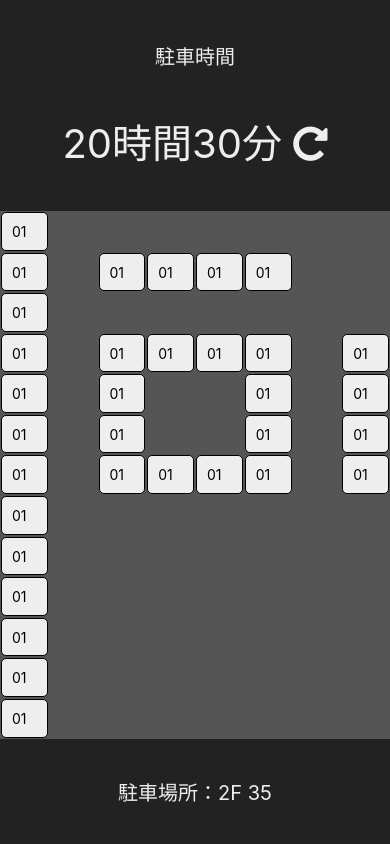
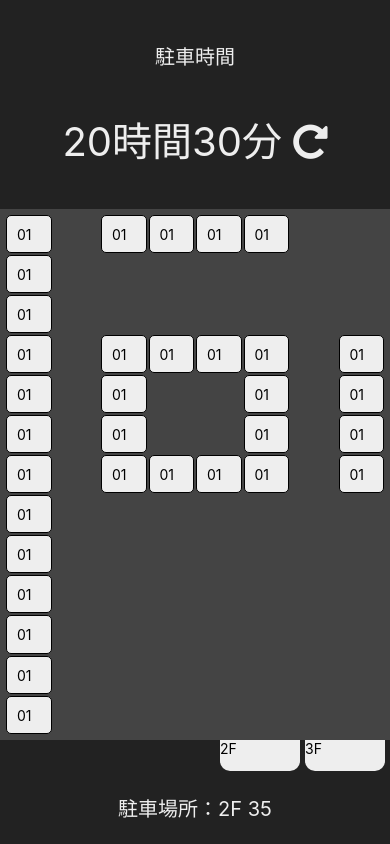
Before and after one commit to BanaoLihua/ParkingApp, a React Native app: screen / in a window 390 px wide. Built offline with nearby package versions, Linux system fonts and the light colour scheme.

Commit message:
階数選択のタブを追加

```diff
--- a/App.js
+++ b/App.js
@@ -21,10 +21,10 @@ export default function App() {
         {/* 1行目 */}
           <Text style={styles.mapButton} onPress={() => {console.log('aiueo')}}>01</Text>
           <Text style={styles.mapButtonHidden}>01</Text>
-          <Text style={styles.mapButtonHidden}>01</Text>
-          <Text style={styles.mapButtonHidden}>01</Text>
-          <Text style={styles.mapButtonHidden}>01</Text>
-          <Text style={styles.mapButtonHidden}>01</Text>
+          <Text style={styles.mapButton}>01</Text>
+          <Text style={styles.mapButton}>01</Text>
+          <Text style={styles.mapButton}>01</Text>
+          <Text style={styles.mapButton}>01</Text>
           <Text style={styles.mapButtonHidden}>01</Text>
           <Text style={styles.mapButtonHidden}>01</Text>
         </View>
@@ -32,10 +32,10 @@ export default function App() {
         {/* 2行目 */}
           <Text style={styles.mapButton}>01</Text>
           <Text style={styles.mapButtonHidden}>01</Text>
-          <Text style={styles.mapButton}>01</Text>
-          <Text style={styles.mapButton}>01</Text>
-          <Text style={styles.mapButton}>01</Text>
-          <Text style={styles.mapButton}>01</Text>
+          <Text style={styles.mapButtonHidden}>01</Text>
+          <Text style={styles.mapButtonHidden}>01</Text>
+          <Text style={styles.mapButtonHidden}>01</Text>
+          <Text style={styles.mapButtonHidden}>01</Text>
           <Text style={styles.mapButtonHidden}>01</Text>
           <Text style={styles.mapButtonHidden}>01</Text>
         </View>
@@ -160,8 +160,10 @@ export default function App() {
           <Text style={styles.mapButtonHidden}>01</Text>
           <Text style={styles.mapButtonHidden}>01</Text>
         </View>
-
-
+      </View>
+      <View style={styles.floorLevelTabWrapper}>
+        <View style={styles.levelTab}><Text>3F</Text></View>
+        <View style={styles.levelTab}><Text>2F</Text></View>
       </View>
       <View style={styles.parkingInformation}>
         <Text style={{fontSize: 20, color: '#EEEEEE'}}>駐車場所：2F 35</Text>
@@ -190,7 +192,8 @@ const styles = StyleSheet.create({
   },
   parkingMap: {
     flex: 5,
-    backgroundColor: '#555555'
+    padding: 5,
+    backgroundColor: '#444444'
   },
   mapRow: {
     flex: 1,
@@ -213,8 +216,21 @@ const styles = StyleSheet.create({
     borderWidth: 1,
     opacity: 0
   },
+  floorLevelTabWrapper: {
+    flex: 0.3,
+    flexDirection: 'row-reverse',
+    backgroundColor: '#222222'
+  },
+  levelTab: {
+    backgroundColor: "#EEEEEE",
+    width: 80,
+    marginRight: 5,
+    overflow: 'hidden',
+    borderBottomLeftRadius: 10,
+    borderBottomRightRadius: 10,
+  },
   parkingInformation: {
-    flex: 1,
+    flex: 0.7,
     alignItems: 'center',
     justifyContent: 'center',
     backgroundColor: '#222222'
```
